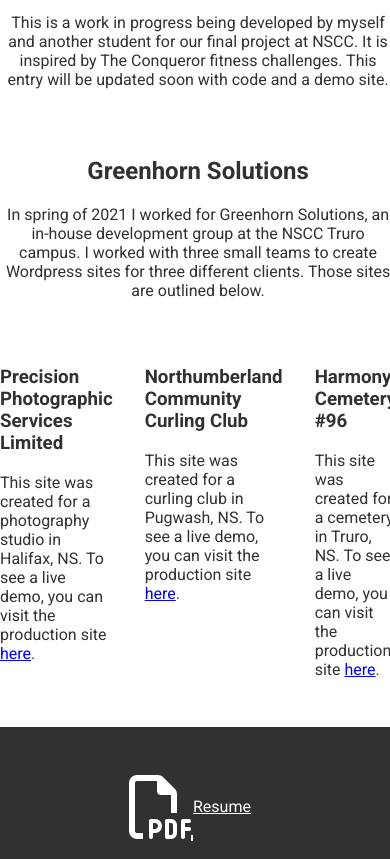
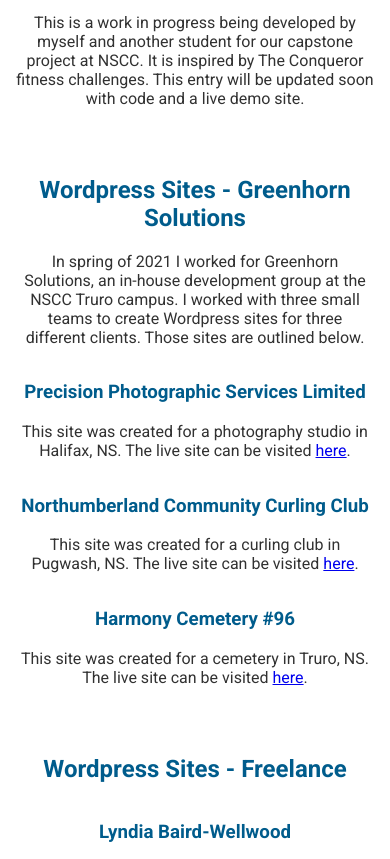
Before and after one commit to MichaelAM/portfolio, a plain HTML site: page projects.html in a window 390 px wide. Shown: the part 344-1203 px from the top of the page. Drawn offline with Linux system fonts and the light colour scheme.

Commit message:
Update projects and improve mobile responsiveness

```diff
--- a/projects.html
+++ b/projects.html
@@ -3,6 +3,7 @@
   <head>
     <title>Michael Morrissey's Portfolio</title>
     <meta charset="UTF-8">
+    <meta name="viewport" content="width=device-width, initial-scale=1">
     <link rel="preconnect" href="https://fonts.googleapis.com">
     <link rel="preconnect" href="https://fonts.gstatic.com" crossorigin>
     <link href="https://fonts.googleapis.com/css2?family=Roboto:wght@400;500;700;900&display=swap" rel="stylesheet">
@@ -38,30 +39,45 @@
 
     <main class="projects">
         <h1 class="projects__header">Projects</h1>
-        <!-- <div> -->
+
         <div class="projects__item">
             <h2 class="projects__title">Fitness Challenge Web App</h2>
-            <p class="projects__description">This is a work in progress being developed by myself and another student for our final project at NSCC. It is inspired by The Conqueror fitness challenges. This entry will be updated soon with code and a demo site.</p>
+            <p class="projects__description">This is a work in progress being developed by myself and another student for our capstone project at NSCC. It is inspired by The Conqueror fitness challenges. This entry will be updated soon with code and a live demo site.</p>
         </div>
 
         <div class="projects__item">
-            <h2>Greenhorn Solutions</h2>
-            <p>In spring of 2021 I worked for Greenhorn Solutions, an in-house development group at the NSCC Truro campus. I worked with three small teams to create Wordpress sites for three different clients. Those sites are outlined below.</p>
+            <h2 class="projects__title">Wordpress Sites - Greenhorn Solutions</h2>
+            <p class="projects__description">In spring of 2021 I worked for Greenhorn Solutions, an in-house development group at the NSCC Truro campus. I worked with three small teams to create Wordpress sites for three different clients. Those sites are outlined below.</p>
         </div>
 
-        <div>
-            <h3>Precision Photographic Services Limited</h3>
-            <p>This site was created for a photography studio in Halifax, NS. To see a live demo, you can visit the production site <a href="https://precisionphotoservices.com/">here</a>.</p>
+        <div class="projects__item projects__item--span2">
+            <h3 class="projects__title">Precision Photographic Services Limited</h3>
+            <p class="projects__description">This site was created for a photography studio in Halifax, NS. The live site can be visited <a href="https://precisionphotoservices.com/">here</a>.</p>
         </div>
 
-        <div>
-            <h3>Northumberland Community Curling Club</h3>
-            <p>This site was created for a curling club in Pugwash, NS. To see a live demo, you can visit the production site <a href="https://curlingpugwash.org/">here</a>.</p>
+        <div class="projects__item projects__item--span2">
+            <h3 class="projects__title">Northumberland Community Curling Club</h3>
+            <p class="projects__description">This site was created for a curling club in Pugwash, NS. The live site can be visited <a href="https://curlingpugwash.org/">here</a>.</p>
         </div>
 
-        <div>
-            <h3>Harmony Cemetery #96</h3>
-            <p>This site was created for a cemetery in Truro, NS. To see a live demo, you can visit the production site <a href="https://harmonycemetery.ca/">here</a>.</p>
+        <div class="projects__item projects__item--span2">
+            <h3 class="projects__title">Harmony Cemetery #96</h3>
+            <p class="projects__description">This site was created for a cemetery in Truro, NS. The live site can be visited <a href="https://harmonycemetery.ca/">here</a>.</p>
+        </div>
+
+        <div class="projects__item">
+            <h2 class="projects__title">Wordpress Sites - Freelance</h2>
+            <!-- <p class="projects__description"></p> -->
+        </div>
+
+        <div class="projects__item projects__item--span3">
+            <h3 class="projects__title">Lyndia Baird-Wellwood</h3>
+            <p class="projects__description">This is a work in progress WooCommerce site being developed for a painter from Truro, NS. This entry will be updated with a link to the site when it is live.</p>
+        </div>
+
+        <div class="projects__item projects__item--span3">
+            <h3 class="projects__title">Clarity Psychological Services</h3>
+            <p class="projects__description">This is a business site developed for a private psychological practice in Moncton, NB. The live site can be visited <a href="https://claritynb.ca/" class="link-button">here</a>.</p>
         </div>
     </main>
 
--- a/styles.css
+++ b/styles.css
@@ -116,25 +116,40 @@ header > * {
 
 /* projects page */
 .projects {
-    padding: 2rem calc((100% - 62rem) / 2);
+    padding: 2rem calc((100% - 52rem) / 2);
     display: grid;
-    grid-template-columns: 1fr 1fr 1fr;
-    gap: 2rem;
+    grid-template-columns: repeat(6, 1fr);
+    gap: 0 2rem;
     min-height: 30rem;
     background-color: white;
 }
 .projects__header {
-    grid-column: 1 / 4;
+    grid-column: 1 / 7;
     text-align: center;
 }
 .projects__item {
-    grid-column: 1 / 4;
+    grid-column: 1 / 7;
     text-align: center;
+    margin-top: 2rem;
+}
+.projects__item--span2 {
+    grid-column: span 2;
+    margin-top: 0;
+}
+.projects__item--span3 {
+    grid-column: span 3;
+    margin-top: 0;
+}
+.projects__title {
+    color: var(--main-color);
+}
+.link-button {
+    appearance: button;
 }
 
 /* about page */
 .about {
-    padding: 2rem calc((100% - 62rem) / 2);
+    padding: 2rem calc((100% - 52rem) / 2);
     display: flex;
     flex-direction: column;
     justify-content: center;
@@ -143,6 +158,9 @@ header > * {
     min-height: 30rem;
     background-color: white;
     text-align: center;
+}
+.about > * {
+    margin: 2rem 1rem;
 }
 .about__image {
     border-radius: 9999rem;
@@ -198,7 +216,7 @@ form textarea,
   padding: 0.75em 1rem;
   margin-bottom: 1.5rem;
   border-radius: 0.3rem;
-  min-width: 25rem;
+  min-width: 20rem;
 }
 form input:focus,
 form select:focus,
@@ -243,7 +261,6 @@ form select {
 
 /* footer */
 footer {
-
     background-color: var(--main-grey);
     color: var(--off-white);
     padding: 2rem calc((100% - 80rem) / 2);
@@ -305,6 +322,17 @@ footer {
     .links {
         margin: 0 1rem;
     }
+    .landing > * {
+        margin: 1rem 1rem;
+    }
+    .projects > * {
+        margin-left: 1rem;
+        margin-right: 1rem;
+    }
+    .projects__item--span2,
+    .projects__item--span3 {
+        grid-column: span 6;
+    }
 }
 @media (max-width: 48rem) {
     .nav {
```
Also changed, not shown: about.html (+1 -0 lines), contact.html (+1 -0 lines), index.html (+1 -0 lines), script.js (line endings or trailing spaces).
